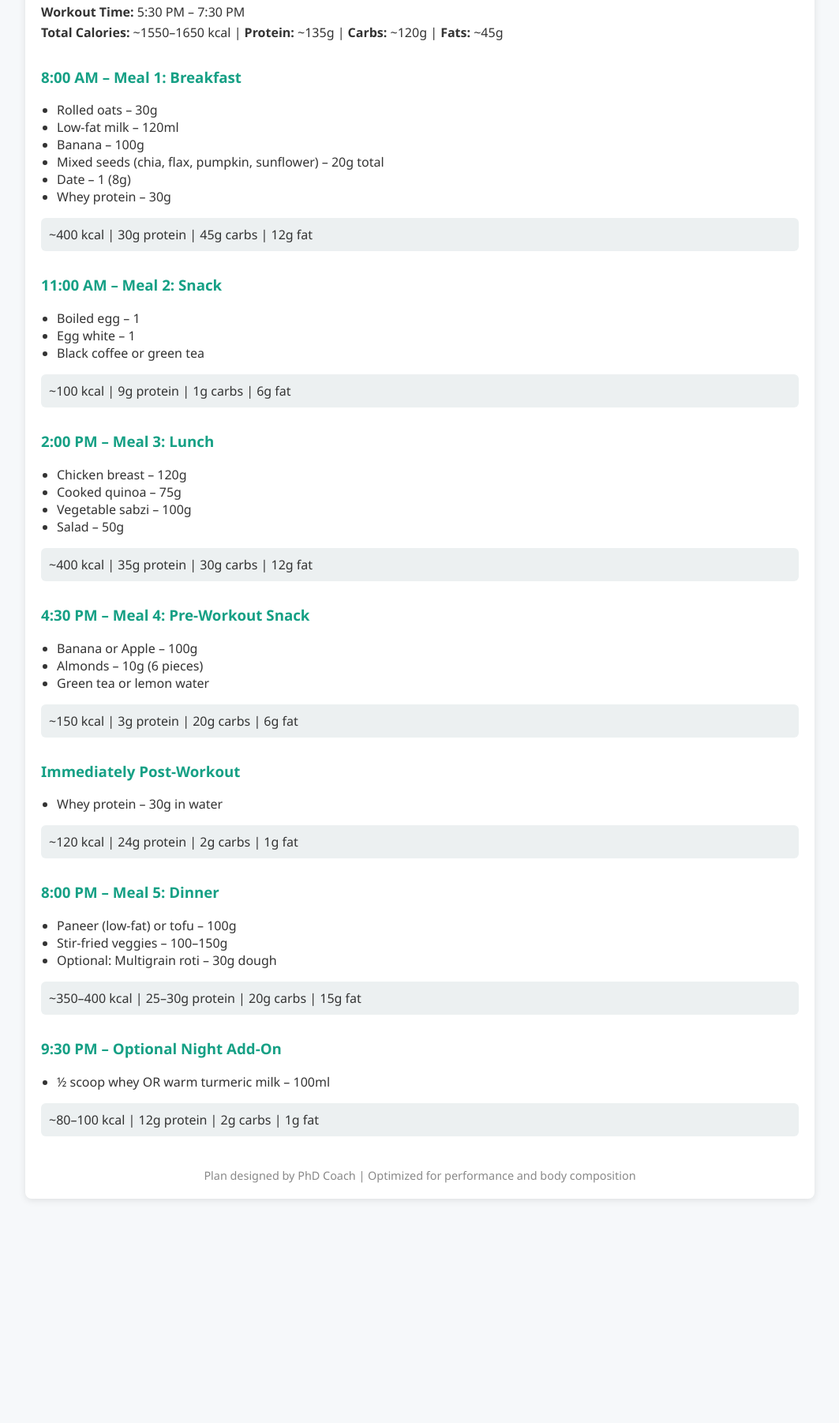
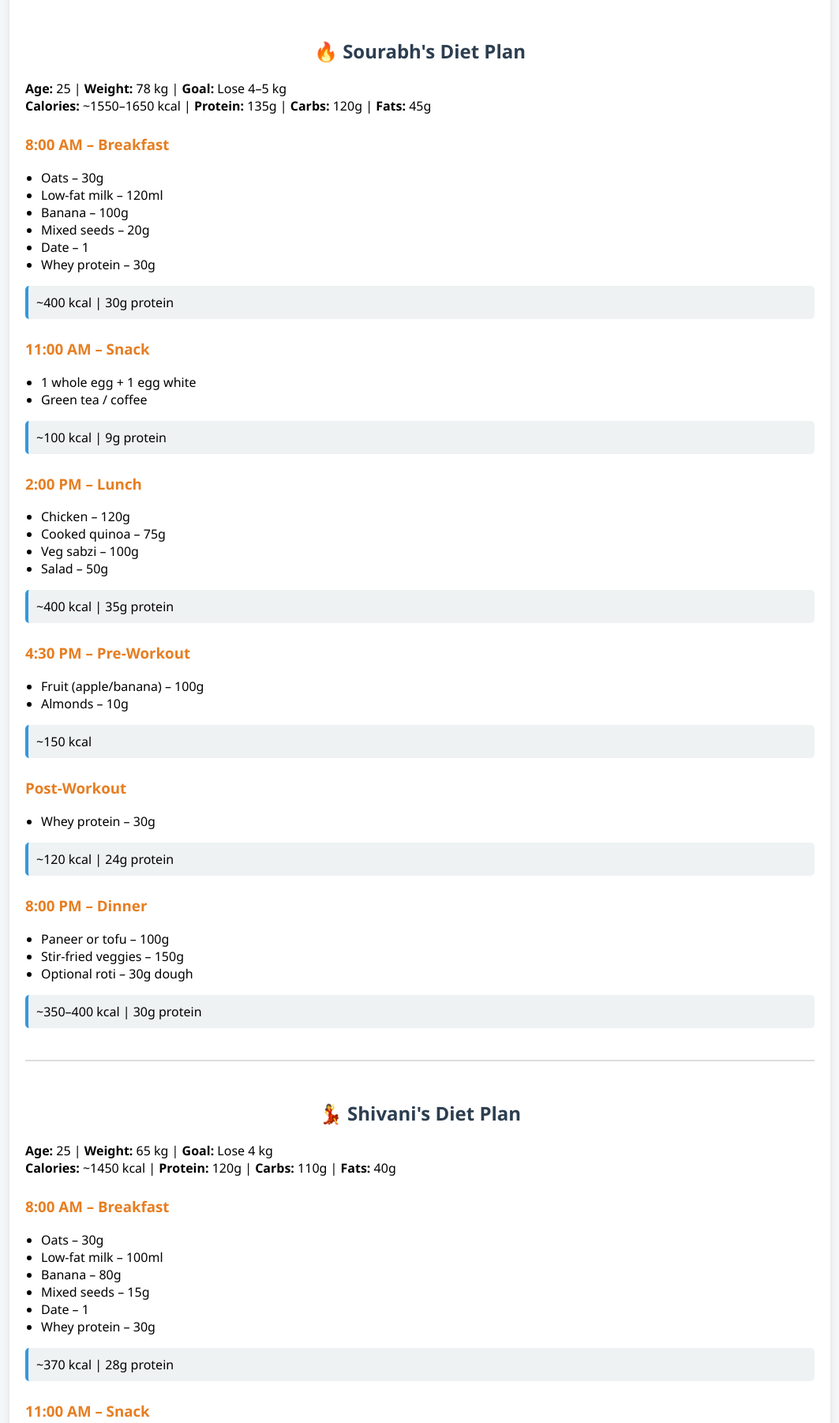
Before and after one commit to sourabhranjankar/diet, a plain HTML site: page index.html in a window 1280 px wide. Shown: the part 168-1970 px from the top of the page at 79% size, without its empty margins (108-1171 px from the left). Before the commit the page ends 1726 px from the top, so only its background shows below. Drawn offline with Linux system fonts and the light colour scheme.

Commit message:
Update index.html

```diff
--- a/index.html
+++ b/index.html
@@ -1,122 +1,175 @@
 <!DOCTYPE html>
 <html lang="en">
 <head>
-  <meta charset="UTF-8" />
-  <meta name="viewport" content="width=device-width, initial-scale=1.0"/>
-  <title>Fat-Loss Muscle-Retention Diet Plan</title>
+  <meta charset="UTF-8">
+  <title>Fat-Loss Diet Plans - Sourabh & Shivani</title>
+  <meta name="viewport" content="width=device-width, initial-scale=1.0">
   <style>
     body {
       font-family: 'Segoe UI', sans-serif;
-      background: #f6f8fa;
+      background-color: #f4f6f8;
       margin: 0;
       padding: 0;
-      color: #333;
     }
     .container {
-      max-width: 960px;
+      max-width: 1000px;
       margin: 40px auto;
       padding: 20px;
-      background: #fff;
+      background: white;
       border-radius: 8px;
-      box-shadow: 0 2px 10px rgba(0,0,0,0.1);
+      box-shadow: 0 0 10px rgba(0,0,0,0.1);
     }
     h1, h2 {
       text-align: center;
       color: #2c3e50;
     }
     h3 {
-      color: #2980b9;
-      margin-top: 30px;
+      margin-top: 25px;
+      color: #8e44ad;
     }
-    p {
-      line-height: 1.6;
+    .section {
+      border-top: 2px solid #ddd;
+      margin-top: 40px;
+      padding-top: 30px;
     }
     ul {
+      margin-top: 10px;
       padding-left: 20px;
     }
     .macros {
-      background: #ecf0f1;
+      background: #eef2f3;
       padding: 10px;
-      border-radius: 6px;
+      border-left: 4px solid #3498db;
       margin-top: 10px;
+      border-radius: 5px;
     }
     .time {
       font-weight: bold;
-      color: #16a085;
+      color: #e67e22;
     }
     .footer {
+      margin-top: 50px;
       text-align: center;
       font-size: 0.9em;
       color: #888;
-      margin-top: 40px;
     }
   </style>
 </head>
 <body>
   <div class="container">
-    <h1>Fat-Loss + Muscle-Retention Diet Plan</h1>
-    <p><strong>Goal:</strong> Lose 3.5–4 kg in 30 days while retaining & building muscle.<br>
-    <strong>Workout Time:</strong> 5:30 PM – 7:30 PM<br>
-    <strong>Total Calories:</strong> ~1550–1650 kcal | <strong>Protein:</strong> ~135g | <strong>Carbs:</strong> ~120g | <strong>Fats:</strong> ~45g</p>
+    <h1>Personalized Fat-Loss Diet Plans</h1>
 
-    <h3 class="time">8:00 AM – Meal 1: Breakfast</h3>
+    <!-- Sourabh's Plan -->
+    <div class="section">
+      <h2>🔥 Sourabh's Diet Plan</h2>
+      <p><strong>Age:</strong> 25 | <strong>Weight:</strong> 78 kg | <strong>Goal:</strong> Lose 4–5 kg<br>
+      <strong>Calories:</strong> ~1550–1650 kcal | <strong>Protein:</strong> 135g | <strong>Carbs:</strong> 120g | <strong>Fats:</strong> 45g</p>
+
+      <h3 class="time">8:00 AM – Breakfast</h3>
       <ul>
-      <li>Rolled oats – 30g</li>
+        <li>Oats – 30g</li>
         <li>Low-fat milk – 120ml</li>
         <li>Banana – 100g</li>
-      <li>Mixed seeds (chia, flax, pumpkin, sunflower) – 20g total</li>
-      <li>Date – 1 (8g)</li>
+        <li>Mixed seeds – 20g</li>
+        <li>Date – 1</li>
         <li>Whey protein – 30g</li>
       </ul>
-    <div class="macros">~400 kcal | 30g protein | 45g carbs | 12g fat</div>
+      <div class="macros">~400 kcal | 30g protein</div>
 
-    <h3 class="time">11:00 AM – Meal 2: Snack</h3>
+      <h3 class="time">11:00 AM – Snack</h3>
       <ul>
-      <li>Boiled egg – 1</li>
-      <li>Egg white – 1</li>
-      <li>Black coffee or green tea</li>
+        <li>1 whole egg + 1 egg white</li>
+        <li>Green tea / coffee</li>
       </ul>
-    <div class="macros">~100 kcal | 9g protein | 1g carbs | 6g fat</div>
+      <div class="macros">~100 kcal | 9g protein</div>
 
-    <h3 class="time">2:00 PM – Meal 3: Lunch</h3>
+      <h3 class="time">2:00 PM – Lunch</h3>
       <ul>
-      <li>Chicken breast – 120g</li>
+        <li>Chicken – 120g</li>
         <li>Cooked quinoa – 75g</li>
-      <li>Vegetable sabzi – 100g</li>
+        <li>Veg sabzi – 100g</li>
         <li>Salad – 50g</li>
       </ul>
-    <div class="macros">~400 kcal | 35g protein | 30g carbs | 12g fat</div>
+      <div class="macros">~400 kcal | 35g protein</div>
 
-    <h3 class="time">4:30 PM – Meal 4: Pre-Workout Snack</h3>
+      <h3 class="time">4:30 PM – Pre-Workout</h3>
       <ul>
-      <li>Banana or Apple – 100g</li>
-      <li>Almonds – 10g (6 pieces)</li>
-      <li>Green tea or lemon water</li>
+        <li>Fruit (apple/banana) – 100g</li>
+        <li>Almonds – 10g</li>
       </ul>
-    <div class="macros">~150 kcal | 3g protein | 20g carbs | 6g fat</div>
+      <div class="macros">~150 kcal</div>
 
-    <h3 class="time">Immediately Post-Workout</h3>
+      <h3 class="time">Post-Workout</h3>
       <ul>
-      <li>Whey protein – 30g in water</li>
+        <li>Whey protein – 30g</li>
       </ul>
-    <div class="macros">~120 kcal | 24g protein | 2g carbs | 1g fat</div>
+      <div class="macros">~120 kcal | 24g protein</div>
 
-    <h3 class="time">8:00 PM – Meal 5: Dinner</h3>
+      <h3 class="time">8:00 PM – Dinner</h3>
       <ul>
-      <li>Paneer (low-fat) or tofu – 100g</li>
-      <li>Stir-fried veggies – 100–150g</li>
-      <li>Optional: Multigrain roti – 30g dough</li>
+        <li>Paneer or tofu – 100g</li>
+        <li>Stir-fried veggies – 150g</li>
+        <li>Optional roti – 30g dough</li>
       </ul>
-    <div class="macros">~350–400 kcal | 25–30g protein | 20g carbs | 15g fat</div>
+      <div class="macros">~350–400 kcal | 30g protein</div>
+    </div>
 
-    <h3 class="time">9:30 PM – Optional Night Add-On</h3>
+    <!-- Shivani's Plan -->
+    <div class="section">
+      <h2>💃 Shivani's Diet Plan</h2>
+      <p><strong>Age:</strong> 25 | <strong>Weight:</strong> 65 kg | <strong>Goal:</strong> Lose 4 kg<br>
+      <strong>Calories:</strong> ~1450 kcal | <strong>Protein:</strong> 120g | <strong>Carbs:</strong> 110g | <strong>Fats:</strong> 40g</p>
+
+      <h3 class="time">8:00 AM – Breakfast</h3>
       <ul>
-      <li>½ scoop whey OR warm turmeric milk – 100ml</li>
+        <li>Oats – 30g</li>
+        <li>Low-fat milk – 100ml</li>
+        <li>Banana – 80g</li>
+        <li>Mixed seeds – 15g</li>
+        <li>Date – 1</li>
+        <li>Whey protein – 30g</li>
       </ul>
-    <div class="macros">~80–100 kcal | 12g protein | 2g carbs | 1g fat</div>
+      <div class="macros">~370 kcal | 28g protein</div>
+
+      <h3 class="time">11:00 AM – Snack</h3>
+      <ul>
+        <li>1 whole egg + 1 egg white</li>
+      </ul>
+      <div class="macros">~90 kcal | 9g protein</div>
+
+      <h3 class="time">2:00 PM – Lunch</h3>
+      <ul>
+        <li>Chicken – 100g</li>
+        <li>Cooked quinoa – 65g</li>
+        <li>Sabzi – 100g</li>
+        <li>Salad – 50g</li>
+      </ul>
+      <div class="macros">~370 kcal | 30g protein</div>
+
+      <h3 class="time">4:30 PM – Pre-Workout</h3>
+      <ul>
+        <li>Fruit – 80g</li>
+        <li>Almonds – 10g</li>
+      </ul>
+      <div class="macros">~140 kcal</div>
+
+      <h3 class="time">Post-Workout</h3>
+      <ul>
+        <li>Whey protein – 30g</li>
+      </ul>
+      <div class="macros">~120 kcal | 24g protein</div>
+
+      <h3 class="time">8:00 PM – Dinner</h3>
+      <ul>
+        <li>Tofu or paneer – 100g</li>
+        <li>Stir-fried veggies – 120g</li>
+        <li>Optional roti – 30g dough</li>
+      </ul>
+      <div class="macros">~330 kcal | 25g protein</div>
+    </div>
 
     <div class="footer">
-      Plan designed by PhD Coach | Optimized for performance and body composition
+      Created by PhD Coach | Personalized & Performance-Optimized
     </div>
   </div>
 </body>
```
Lines whose indentation alone changed are shown as unchanged.
